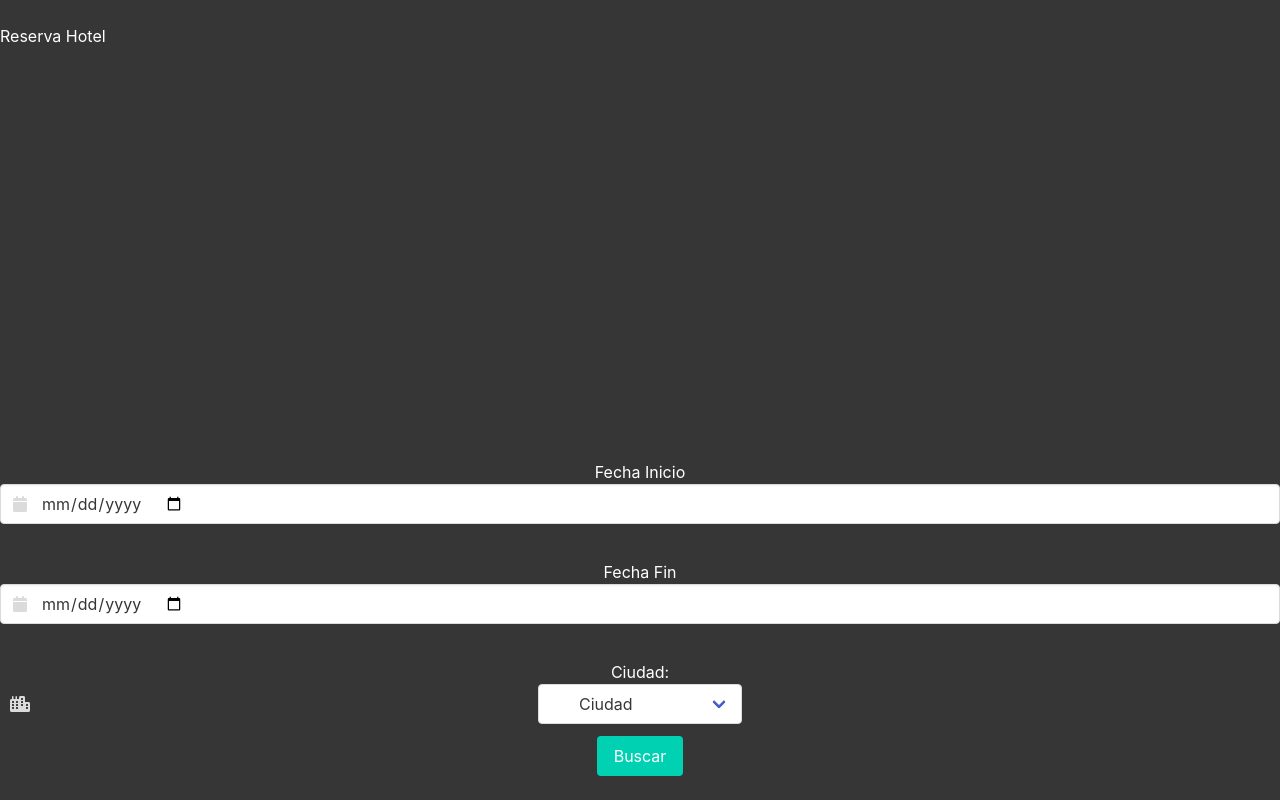
After one commit to Gaonuk/SplinterApp, a PHP site: page /usuario/nuevo_hotel.php in a window 1280 px wide. The commit adds this page. Run offline with PHP 8.4, Linux system fonts and the light colour scheme; the visitor is signed in with stand-in values (Sample User, id 1); tables that the repository leaves empty or names only in its code hold one stand-in row (values such as "Sample post"); some libraries are stand-ins or nearby versions.

Commit message:
agregando reserva hoteles

```diff
--- a/Sites/usuario/compra_tickets.php
+++ b/Sites/usuario/compra_tickets.php
@@ -26,7 +26,7 @@ if ($tickets[0][1]>$tickets[0][0]){
   $result -> execute();
   $error = "Comprando asiento $asiento, como usuario $login_session, para el viaje $destino_id, del dia $fecha_viaje. Comprado el $date, comprando el ticket $tid";
   $tickets = $result -> fetchAll();
-  #header('location:tickets.php');
+  header('location:tickets.php');
 }else{
   $error = "No quedan cupos en el viaje solicitado.";
 }
@@ -34,4 +34,4 @@ if ($tickets[0][1]>$tickets[0][0]){
 <body>
 Hubo un error:
 <?php echo $error ?>
-<h2><a href = "../main.php">Volver a intentar</a></h2>
+<h2><a href = "main.php">Volver a intentar</a></h2>
--- /dev/null
+++ b/Sites/usuario/nuevo_hotel.php
@@ -0,0 +1,62 @@
+<?php
+include ('session.php');
+include "../templates/main_header.html"; ?>
+<br>
+Reserva Hotel
+ <br>
+ <form align="center" action="busca_hotel.php" method="post">
+  Fecha Inicio
+  <br>
+  <div class="field">
+  <div class="control has-icons-left">
+    <input type="date" name="fecha_inicio" class="input" placeholder="Fecha Llegada">
+    <span class="icon is-medium is-left">
+    <i class="fas fa-calendar"></i>
+  </span>
+  </div>
+  </div>
+  <br>
+  <div class="field">
+  Fecha Fin
+  <br>
+  <div class="field">
+  <div class="control has-icons-left">
+    <input type="date" name="fecha_fin" class="input" placeholder="Fecha Salida">
+    <span class="icon is-medium is-left">
+    <i class="fas fa-calendar"></i>
+  </span>
+  </div>
+  </div>
+  <br>
+  <div class="field">
+  Ciudad:
+    <div class="control has-icons-left">
+      <div class="select">
+      <select name="ciudad">
+      <option value="">Ciudad</option>
+      <?php
+        $query = "SELECT cid, nombreciudad from ciudades;";
+        $result = $db_impar -> prepare($query);
+        $result -> execute();
+        $ciudades = $result -> fetchAll();
+        foreach($ciudades as $c){
+          ?>
+        <option value="<?php echo $c[0]; ?>">
+        <?php echo $c[1]; ?>
+        </option>
+  <?php
+        }
+        ?>
+        </select>
+      </div>
+      <div class="icon is-small is-left">
+      <i class="fas fa-city"></i>
+      </div>
+    </div>
+  </div>
+  <div class="control">
+    <input type="submit" value="Buscar" class="button is-primary">
+  </div>
+ </form>
+ <br>
+ <?php include "../templates/main_footer.html"; ?>
```
Also changed, not shown: Sites/usuario/busca_hotel.php (added, +45 -0 lines), Sites/usuario/compra_hotel.php (added, +20 -0 lines), Sites/usuario/main.php (+8 -0 lines).
